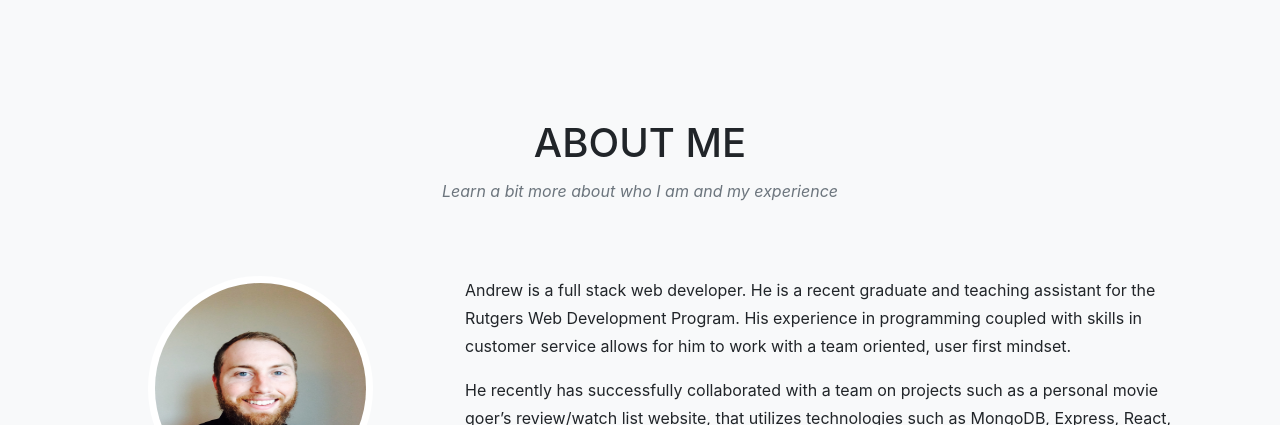
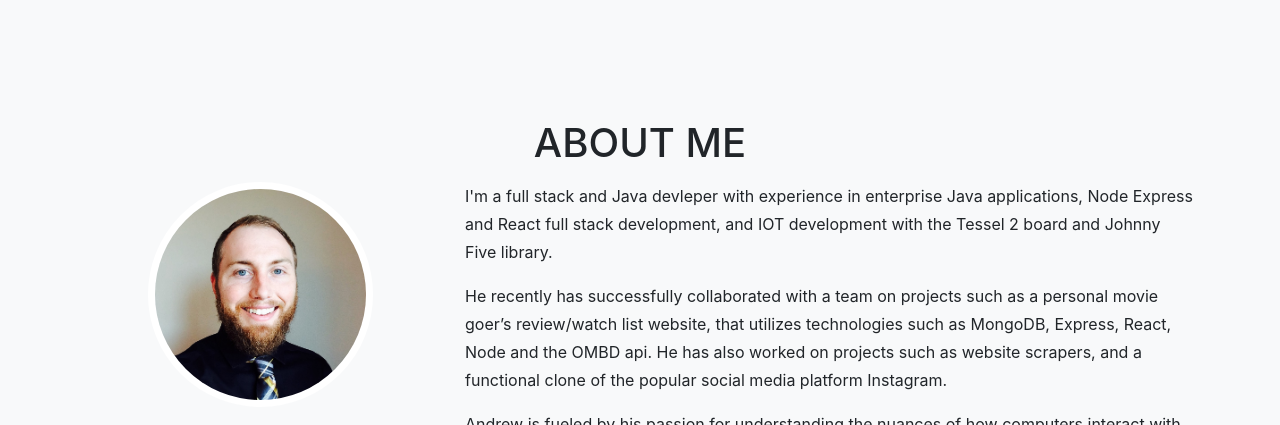
Before and after one commit to bandersen88/portfolio, a website with bundled scripts: page index.html in a window 1280 px wide. Shown: the part 834-1259 px from the top of the page. Built offline with nearby package versions, Linux system fonts and the light colour scheme; files whose address does not match are found by name; a web font is replaced by a local one.

Commit message:
portfolio projects update

```diff
--- a/index.html
+++ b/index.html
@@ -76,13 +76,13 @@
 				<div class="row">
 					<div class="col-lg-12 text-center">
 						<h2 class="section-heading text-uppercase">About Me</h2>
-						<h3 class="section-subheading text-muted">Learn a bit more about who I am and my experience</h3>
+						<!-- <h3 class="section-subheading text-muted">Learn a bit more about who I am and my experience</h3> -->
 					</div>
 				</div>
 				<div class="row">
 					<div class="col-sm-4">
 						<div class="profile">
-							<img class="mx-auto rounded-circle" src="img/portfolio/IMG_E1682.JPG" alt="">
+							<img class="mx-auto rounded-circle" src="img/portfolio/head_shot.jpg" alt="">
 							<h4>Benjamin Andersen</h4>
 							<p class="text-muted">Full-Stack and Java Developer</p>
 							<ul class="list-inline social-buttons">
@@ -105,9 +105,9 @@
 						</div>
 					</div>
 					<div class="col-sm-8">
-						<p>Andrew is a full stack web developer. He is a recent graduate and teaching assistant for the
-							Rutgers Web Development Program. His experience in programming coupled with skills in customer service allows
-							for him to work with a team oriented, user first mindset.</p>
+						<p>I'm a full stack and Java devleper with experience in enterprise Java applications, Node Express and React full stack development,
+							and IOT development with the Tessel 2 board and Johnny Five library.
+						</p>
 						<p>He recently has successfully collaborated with a team on projects such as a personal movie goer’s review/watch
 							list website, that utilizes technologies such as MongoDB, Express, React, Node and the OMBD api. He has also
 							worked on projects such as website scrapers, and a functional clone of the popular social media platform
```
Also changed, not shown: img/portfolio/head_shot.jpg (added).
